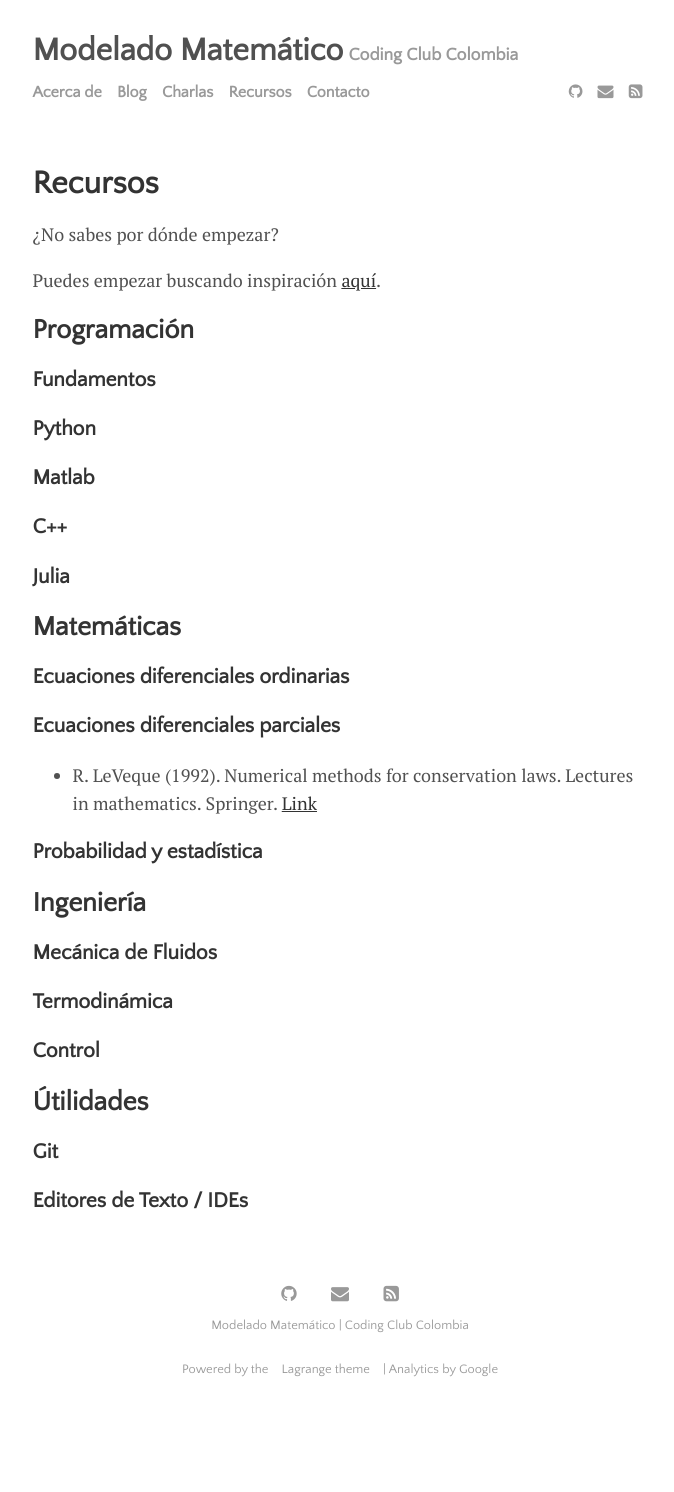
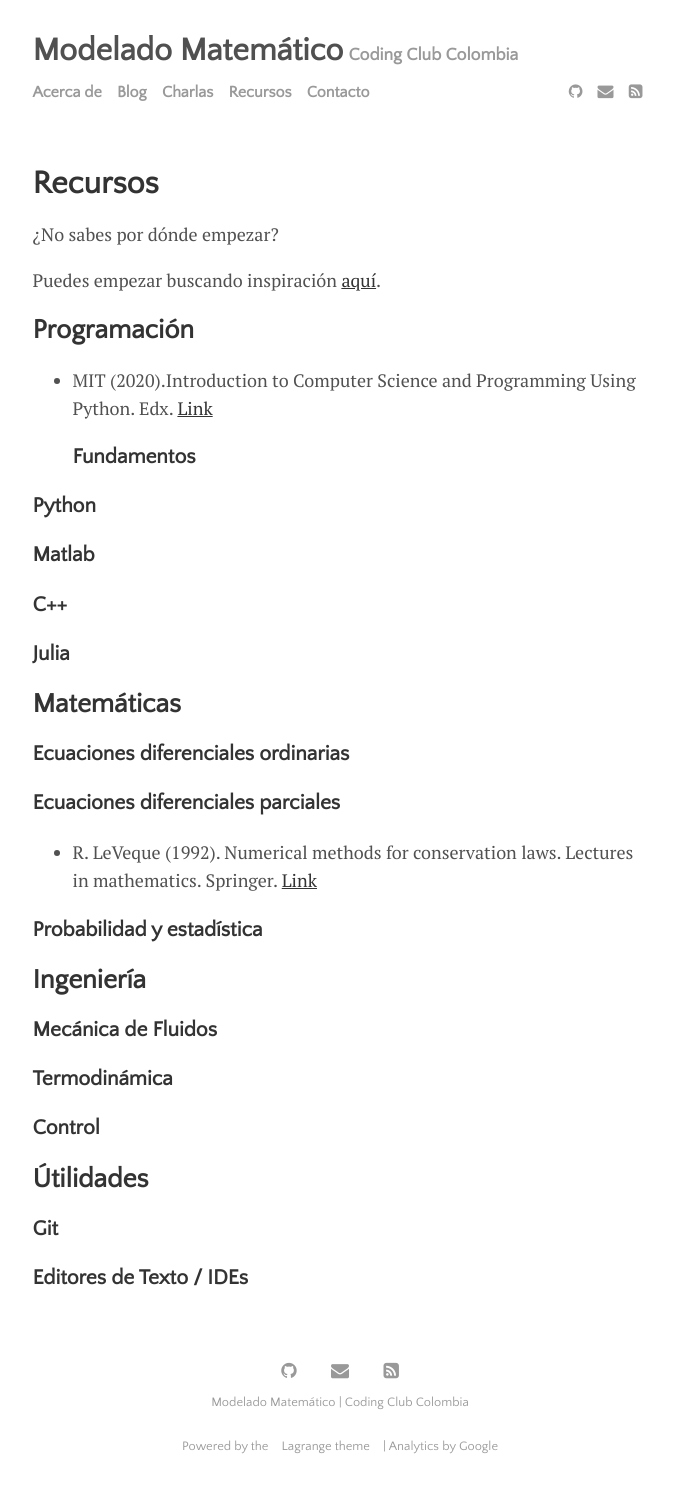
Before and after one commit to MathModCol/MathModCol.github.io, a Jekyll site: the page built from menu/resources.md, in a window 1280 px wide. Shown: the whole page, without its empty margins (300-974 px from the left). Built offline with Jekyll 4.4.1, drawn with Linux system fonts in a browser that asks for light colours; before the commit the page ends 1415 px from its top, so only the background shows below that.

Commit message:
Agrego recursos sobre phyton

```diff
--- a/menu/resources.md
+++ b/menu/resources.md
@@ -8,7 +8,7 @@ title: Recursos
 Puedes empezar buscando inspiración [aquí](http://systems-sciences.uni-graz.at/etextbook/).
 
 ## Programación
-
+- MIT (2020).Introduction to Computer Science and Programming Using Python. Edx. [Link](https://www.edx.org/course/introduction-to-computer-science-and-programming-7)
 ### Fundamentos
 
 ### Python
```
